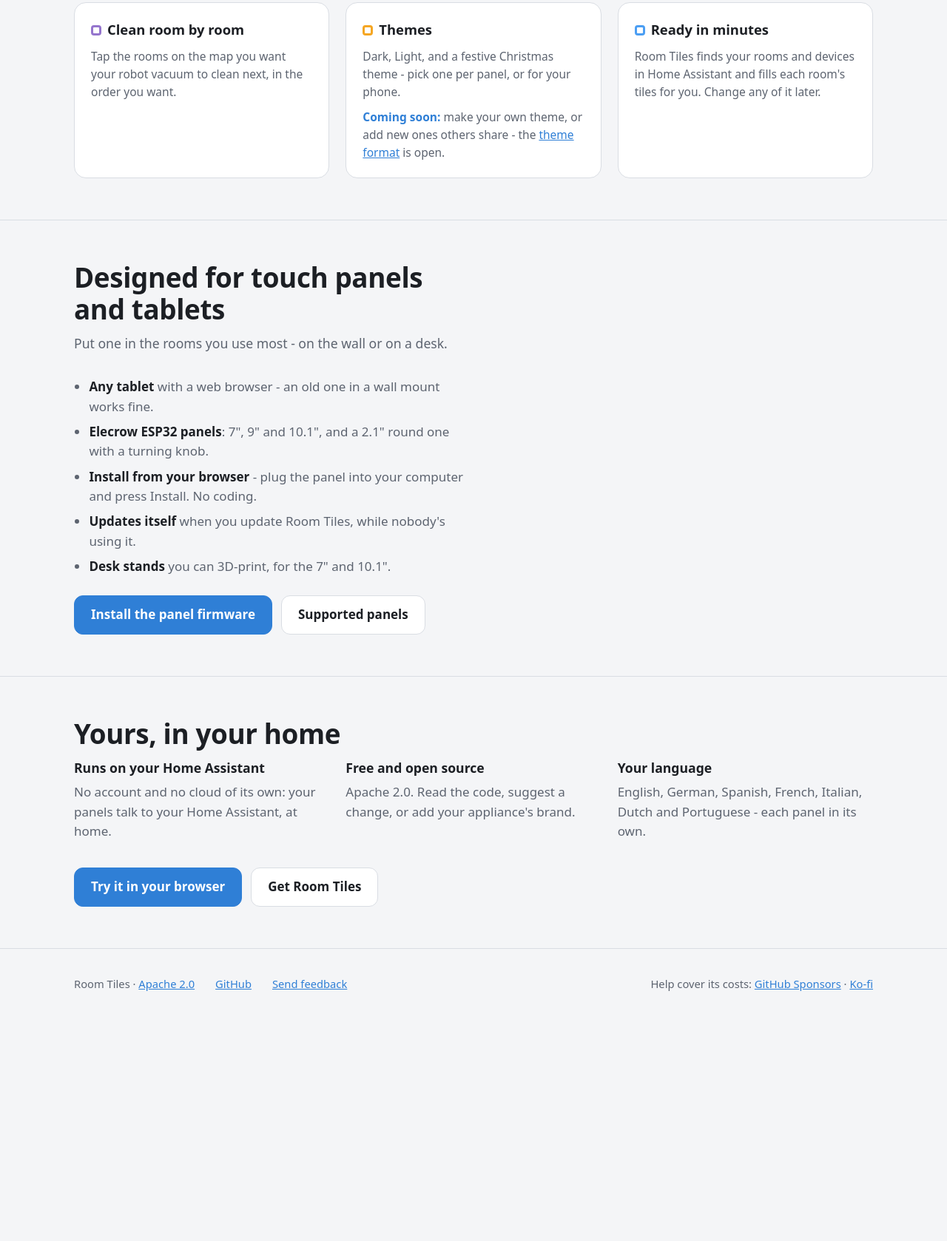
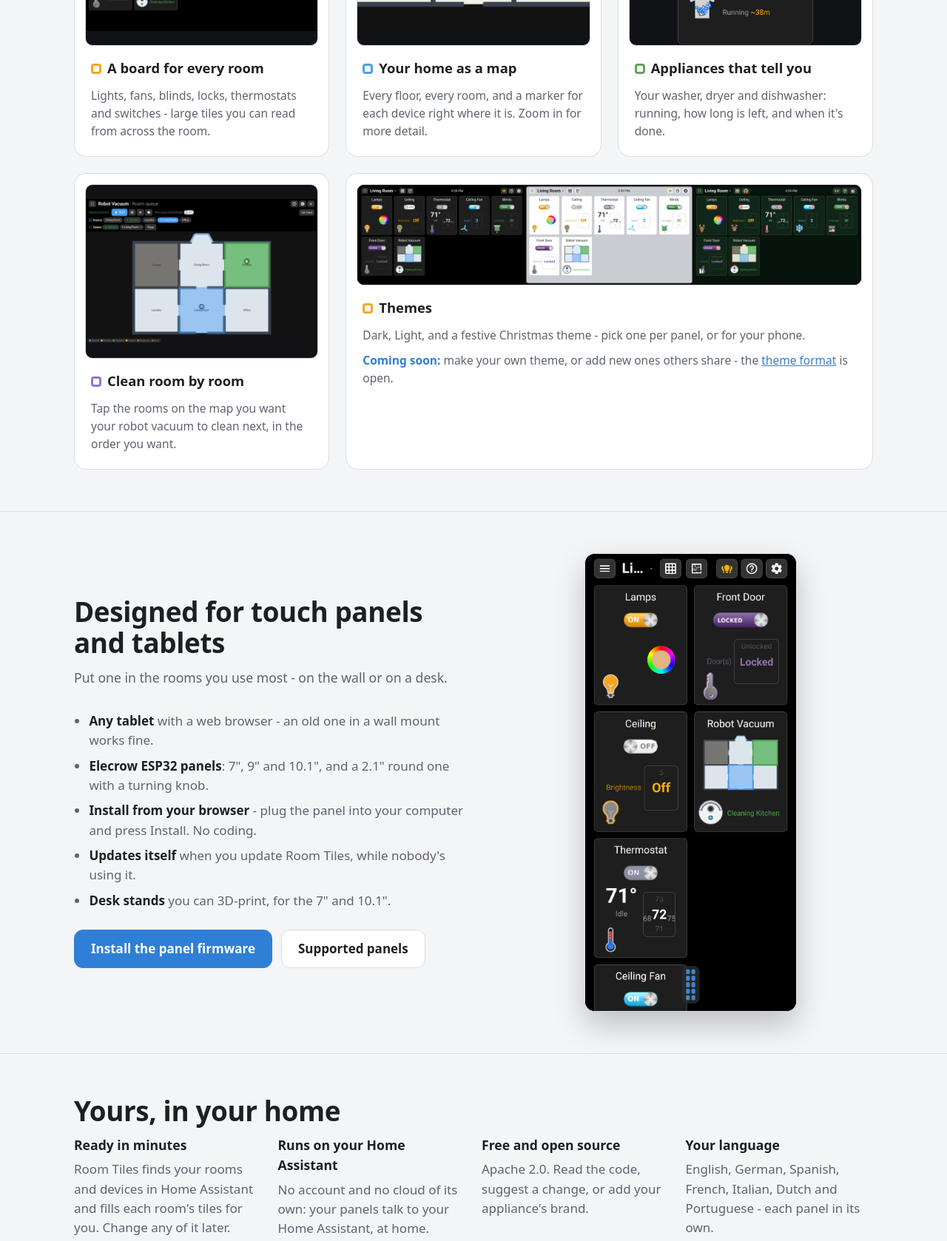
Before and after one commit to rustyk0-byte/room-tiles, a plain HTML site: page tools/site/index.html in a window 1280 px wide. Shown: the part 918-2596 px from the top of the page at 74% size. Before the commit the page ends 2307 px from the top, so only its background shows below. Drawn offline with Linux system fonts and the light colour scheme; files whose address does not match are found by name.

Commit message:
Landing page: the pictures, from the demo
The Screenshots workflow's pictures, looked over: a room's board (the
opening's, until a panel photo), the map at its Devices layer, the
laundry tile, the vacuum's room queue, the three themes, a phone (the
panels section's, until a photo) and the link preview. Each card's
picture whole in one frame shape; the themes two columns wide; "Ready in
minutes" among the facts.

Co-Authored-By: Claude Opus 5.5 <noreply@anthropic.com>

```diff
--- a/tools/site/index.html
+++ b/tools/site/index.html
@@ -10,7 +10,8 @@
     />
     <meta property="og:title" content="Room Tiles for Home Assistant" />
     <meta property="og:description" content="Every room, one tap away - on touch panels and on every phone, tablet and computer." />
-    <meta property="og:image" content="img/og.png" />
+    <meta property="og:image" content="https://rustyk0-byte.github.io/room-tiles/img/og.png" />
+    <meta name="twitter:card" content="summary_large_image" />
     <link rel="icon" href="icon.png" />
     <!--
       The landing page (docs/TODO.md "Landing page + browser demo"), at the
@@ -251,6 +252,22 @@
       .feature figure img {
         box-shadow: none;
         border-radius: 10px;
+        aspect-ratio: 4 / 3;
+        object-fit: contain;
+      }
+      /* the themes: three screens in a row - two columns wide */
+      .feature.wide {
+        grid-column: span 2;
+      }
+      .feature.wide figure img {
+        aspect-ratio: auto;
+      }
+      /* a phone's screen (tall): its own height, in the middle */
+      .split figure img.tall {
+        width: auto;
+        max-width: 100%;
+        max-height: 620px;
+        margin: 0 auto;
       }
       .feature h3 {
         margin: 0;
@@ -297,7 +314,7 @@
 
       .facts {
         display: grid;
-        grid-template-columns: repeat(3, 1fr);
+        grid-template-columns: repeat(4, 1fr);
         gap: 22px;
       }
       .fact h3 {
@@ -348,6 +365,9 @@
         .features,
         .facts {
           grid-template-columns: 1fr;
+        }
+        .feature.wide {
+          grid-column: auto;
         }
         nav a.wide {
           display: none;
@@ -426,17 +446,12 @@
               <h3><span class="dot purple"></span>Clean room by room</h3>
               <p>Tap the rooms on the map you want your robot vacuum to clean next, in the order you want.</p>
             </div>
-            <div class="feature">
+            <div class="feature wide">
               <figure><img src="img/themes.png" alt="The same room in the Dark, Light and Christmas themes" loading="lazy" onerror="this.parentNode.classList.add('missing')" /></figure>
               <h3><span class="dot amber"></span>Themes</h3>
               <p>Dark, Light, and a festive Christmas theme - pick one per panel, or for your phone.</p>
               <p><b class="soon">Coming soon:</b> make your own theme, or add new ones others share - the
                 <a href="https://github.com/rustyk0-byte/room-tiles/blob/main/docs/THEMES.md">theme format</a> is open.</p>
-            </div>
-            <div class="feature">
-              <figure><img src="img/phone.png" alt="Room Tiles on a phone" loading="lazy" onerror="this.parentNode.classList.add('missing')" /></figure>
-              <h3><span class="dot blue"></span>Ready in minutes</h3>
-              <p>Room Tiles finds your rooms and devices in Home Assistant and fills each room's tiles for you. Change any of it later.</p>
             </div>
           </div>
         </div>
@@ -460,7 +475,8 @@
             </div>
           </div>
           <figure>
-            <img src="img/panels.jpg" alt="Room Tiles touch panels" loading="lazy" onerror="this.parentNode.classList.add('missing')" />
+            <img src="img/panels.jpg" alt="Room Tiles touch panels" loading="lazy"
+              onerror="if (!this.dataset.next) { this.dataset.next = 1; this.alt = 'Room Tiles on a phone'; this.classList.add('tall'); this.src = 'img/phone.png'; } else this.parentNode.classList.add('missing')" />
           </figure>
         </div>
       </section>
@@ -469,6 +485,10 @@
         <div class="wrap">
           <h2>Yours, in your home</h2>
           <div class="facts">
+            <div class="fact">
+              <h3>Ready in minutes</h3>
+              <p>Room Tiles finds your rooms and devices in Home Assistant and fills each room's tiles for you. Change any of it later.</p>
+            </div>
             <div class="fact">
               <h3>Runs on your Home Assistant</h3>
               <p>No account and no cloud of its own: your panels talk to your Home Assistant, at home.</p>
```
Also changed, not shown: tools/site/img/hero.png (added), tools/site/img/laundry.png (added), tools/site/img/map.png (added), tools/site/img/og.png (added), tools/site/img/phone.png (added), tools/site/img/themes.png (added), tools/site/img/tiles.png (added), tools/site/img/vacuum.png (added).
